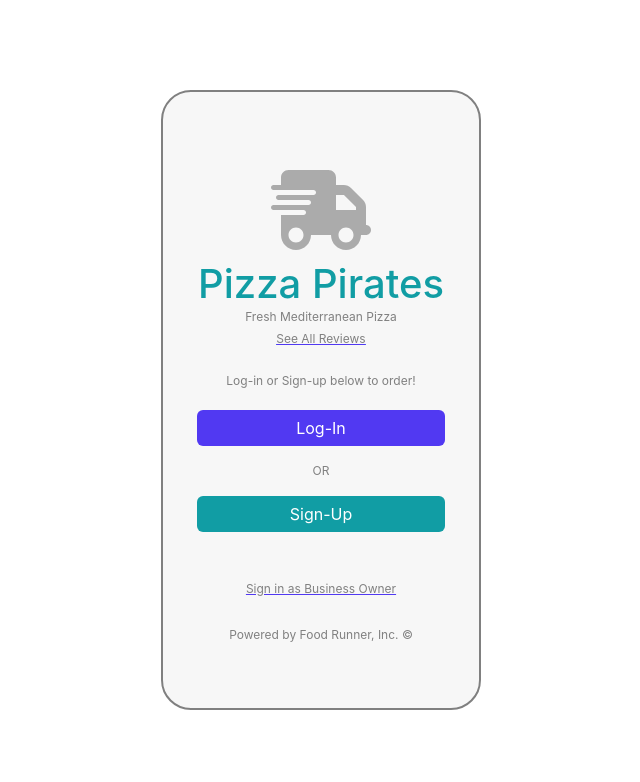
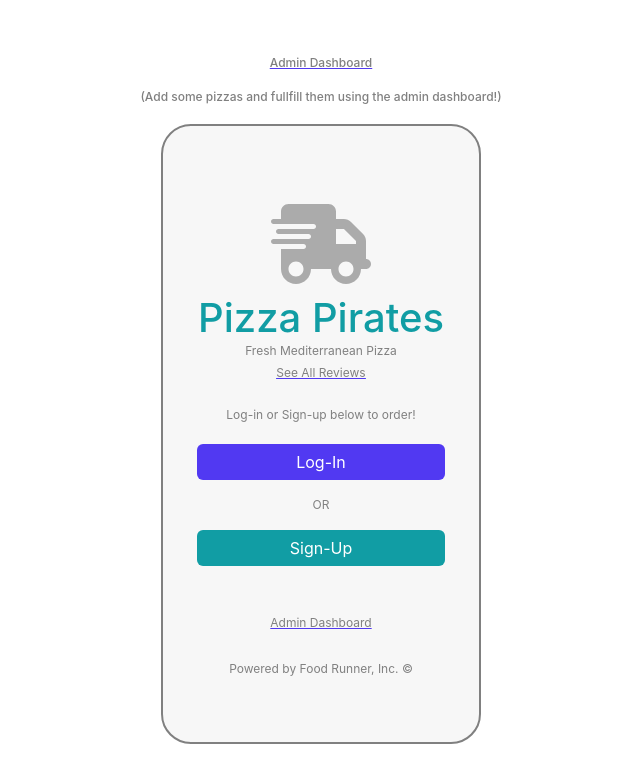
Before and after one commit to edumana/Food-Runner-Front-V2, a React (Create React App) app: page / in a window 1280 px wide. Shown: the top 782 px of the page, without its empty margins (319-959 px from the left). Built offline with nearby package versions, Linux system fonts and the light colour scheme; no server answers.

Commit message:
adds admin link

```diff
--- a/src/App.css
+++ b/src/App.css
@@ -10,3 +10,9 @@ body{
   justify-content: center;
   align-items: center;
 }
+
+.admin{
+  margin-bottom: 10px;
+  justify-content: center;
+  align-items: center;
+}
--- a/src/App.jsx
+++ b/src/App.jsx
@@ -1,6 +1,6 @@
 // npm modules
 import { useState, useEffect } from 'react'
-import { Routes, Route, useNavigate } from 'react-router-dom'
+import { Routes, Route, useNavigate, Link } from 'react-router-dom'
 
 // page components
 import Signup from './pages/Signup/Signup'
@@ -55,7 +55,13 @@ const App = () => {
 
   return (
     <>
-      {/* <NavBar user={user} handleLogout={handleLogout} /> */}
+      <div>
+      <h4 className='admin'>
+        <Link to="/admin" style={{ textDecoration: 'underline #5139F2' }}>
+          <p>Admin Dashboard</p>
+        </Link>
+        <p>(Add some pizzas and fullfill them using the admin dashboard!)</p>
+      </h4>
       <Routes>
         <Route
           path="/"
@@ -108,6 +114,8 @@ const App = () => {
           }
         />
       </Routes>
+
+      </div>
     </>
   )
 }
--- a/src/pages/ChangePassword/ChangePassword.module.css
+++ b/src/pages/ChangePassword/ChangePassword.module.css
@@ -2,4 +2,5 @@
   display: flex;
   align-items: center;
   flex-direction: column;
+  margin: auto;
 }
--- a/src/pages/Checkout/Checkout.module.css
+++ b/src/pages/Checkout/Checkout.module.css
@@ -12,6 +12,7 @@
   border-radius: 30px;
   padding: 0px 20px 0px 20px;
   background-color: rgb(247, 247, 247);
+  margin: auto;
 }
 
 .div1 {
--- a/src/pages/Landing/Landing.jsx
+++ b/src/pages/Landing/Landing.jsx
@@ -4,6 +4,8 @@ import { Link } from 'react-router-dom'
 const Landing = () => {
   return (
     <>
+
+
       <main className={styles.container}>
         <section className={styles.about}>
           <header>
@@ -32,7 +34,7 @@ const Landing = () => {
         </div>
         <div className="mt-5">
         <Link to="/admin" style={{ textDecoration: 'underline #5139F2' }}>
-          <p >Sign in as Business Owner</p>
+          <p>Admin Dashboard</p>
         </Link>
           <p className='pt-2'>Powered by Food Runner, Inc. ©</p>
         </div>
--- a/src/pages/Landing/Landing.module.css
+++ b/src/pages/Landing/Landing.module.css
@@ -8,6 +8,7 @@
   border-radius: 30px;
   padding: 0px 20px 0px 20px;
   background-color: rgb(247, 247, 247);
+  margin: auto;
 }
 
 .review {
--- a/src/pages/Login/Login.module.css
+++ b/src/pages/Login/Login.module.css
@@ -8,6 +8,7 @@
   border-radius: 30px;
   padding: 30px 30px 10px 30px;
   background-color: rgb(247, 247, 247);
+  margin: auto;
 }
 
 .review {
--- a/src/pages/NewReview/NewReview.module.css
+++ b/src/pages/NewReview/NewReview.module.css
@@ -7,6 +7,7 @@
   border: 2px solid gray;
   border-radius: 30px;
   background-color: rgb(247, 247, 247);
+  margin: auto;
 }
 
 .container input, textarea, select, button {
--- a/src/pages/PizzaBuilder/PizzaBuilder.module.css
+++ b/src/pages/PizzaBuilder/PizzaBuilder.module.css
@@ -10,4 +10,5 @@
   background-color: rgb(247, 247, 247);
   max-height: 80vh;
   padding: 0 30px;
+  margin: auto;
 }
--- a/src/pages/ReviewList/ReviewList.module.css
+++ b/src/pages/ReviewList/ReviewList.module.css
@@ -7,6 +7,7 @@
   border: 2px solid gray;
   border-radius: 30px;
   background-color: rgb(247, 247, 247);
+  margin: auto;
 }
 
 .review {
--- a/src/pages/Signup/Signup.module.css
+++ b/src/pages/Signup/Signup.module.css
@@ -8,6 +8,7 @@
   border-radius: 30px;
   padding: 0px 10px 0px 10px;
   background-color: rgb(247, 247, 247);
+  margin: auto;
 }
 
 .review {
```
